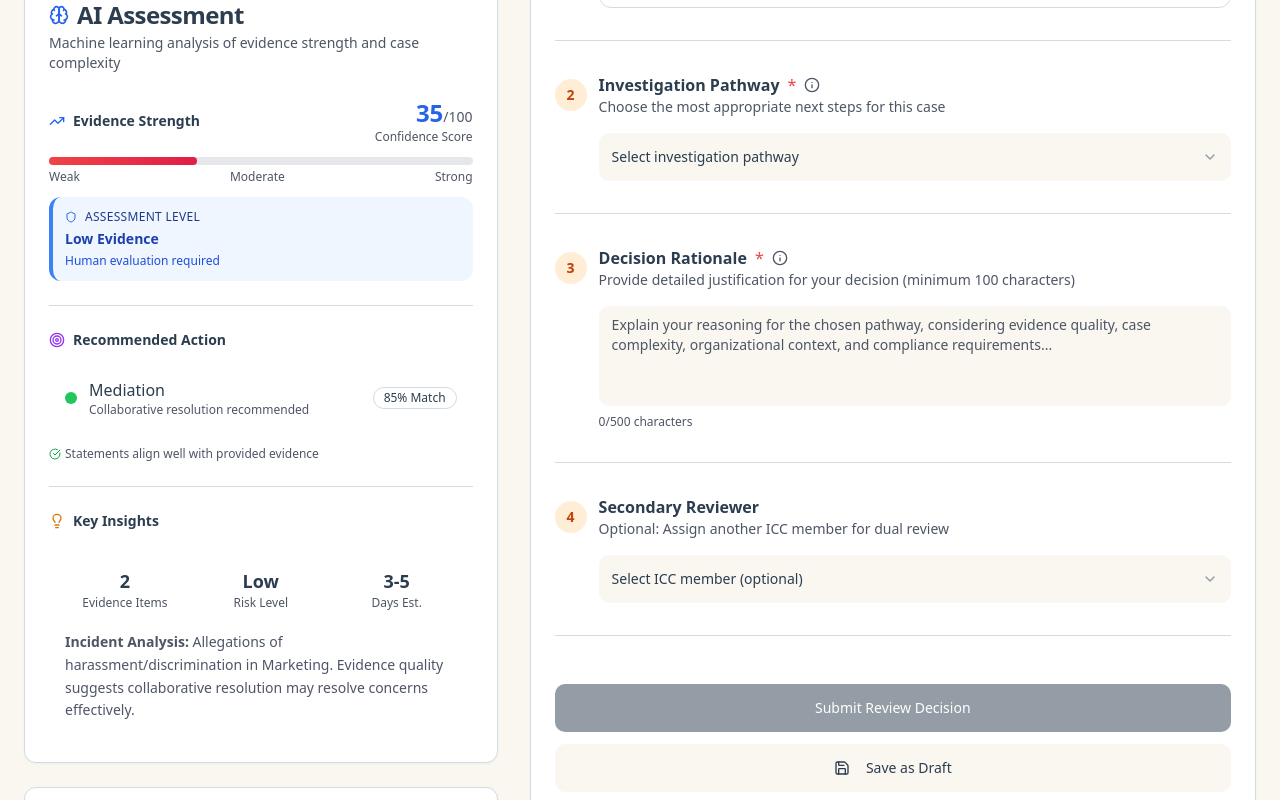
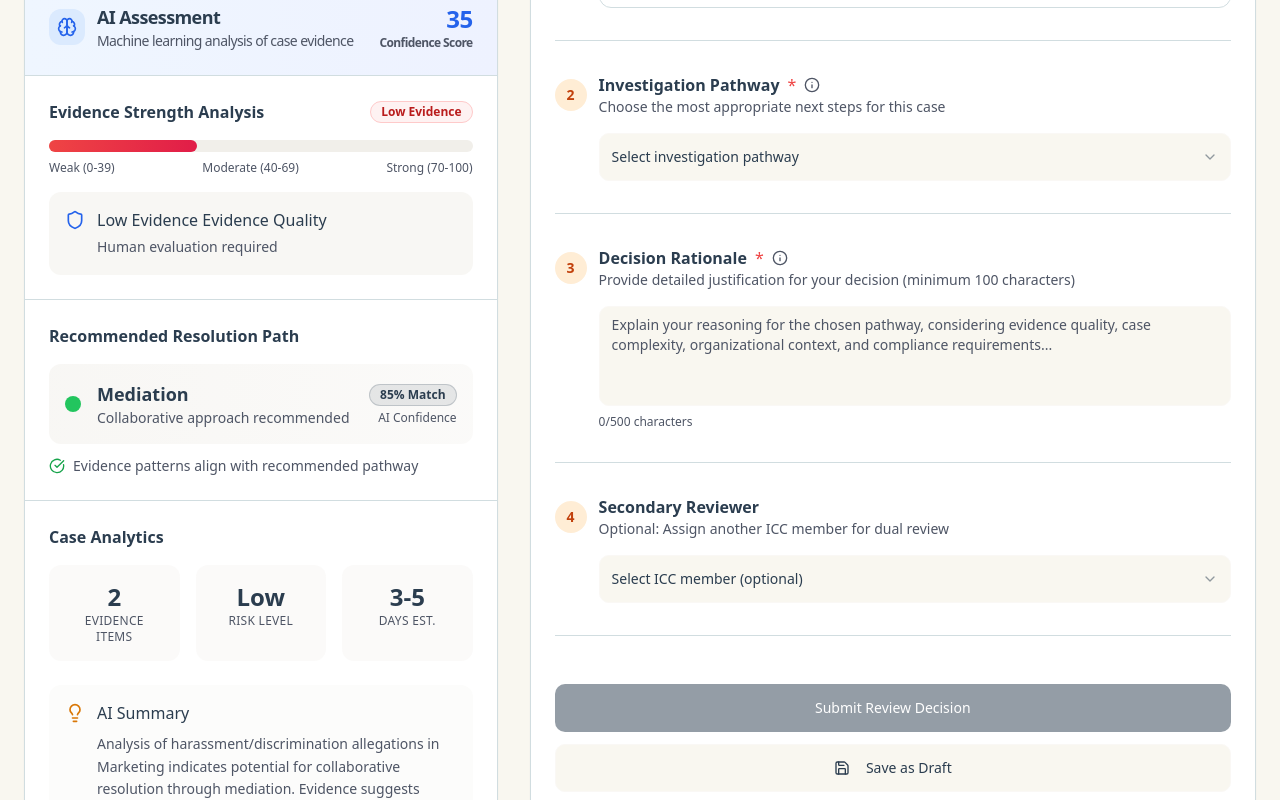
Before and after one commit to divyayaya/POSH-AI, a React (Vite) app: page /human-review/POSH-2024-001 in a window 1280 px wide. Shown: the part 740-1540 px from the top of the page. Built offline with nearby package versions, Linux system fonts and the light colour scheme.

Commit message:
Refactor AI Assessment card design
Improved the design of the AI Assessment card by applying UX and UI best practices. This includes enhancing visual hierarchy, readability, and overall user experience.
-edited src/pages/HumanReview.tsx

```diff
--- a/src/pages/HumanReview.tsx
+++ b/src/pages/HumanReview.tsx
@@ -268,34 +268,49 @@ const HumanReview = () => {
             </Card>
 
             {/* AI Assessment */}
-            <Card>
-              <CardHeader className="pb-6">
-                <CardTitle className="flex items-center text-foreground">
-                  <Brain className="mr-2 h-5 w-5 text-blue-600" />
-                  AI Assessment
-                </CardTitle>
-                <CardDescription className="text-sm">
-                  Machine learning analysis of evidence strength and case complexity
-                </CardDescription>
-              </CardHeader>
-              <CardContent className="space-y-6">
-                {/* Evidence Strength Indicator */}
-                <div className="relative">
-                  <div className="flex items-center justify-between mb-3">
-                    <div className="flex items-center gap-2">
-                      <TrendingUp className="h-4 w-4 text-blue-600" />
-                      <span className="text-sm font-semibold text-foreground">Evidence Strength</span>
+            <Card className="overflow-hidden">
+              <CardHeader className="bg-gradient-to-r from-blue-50 to-indigo-50 border-b">
+                <CardTitle className="flex items-center justify-between text-foreground">
+                  <div className="flex items-center">
+                    <div className="p-2 bg-blue-100 rounded-lg mr-3">
+                      <Brain className="h-5 w-5 text-blue-600" />
+                    </div>
+                    <div>
+                      <div className="text-lg font-semibold">AI Assessment</div>
+                      <div className="text-sm text-muted-foreground font-normal">
+                        Machine learning analysis of case evidence
+                      </div>
+                    </div>
                   </div>
                   <div className="text-right">
-                      <div className="text-2xl font-bold text-blue-600">{case_.evidenceScore}<span className="text-sm font-normal text-muted-foreground">/100</span></div>
+                    <div className="text-2xl font-bold text-blue-600">{case_.evidenceScore}</div>
                     <div className="text-xs text-muted-foreground">Confidence Score</div>
                   </div>
+                </CardTitle>
+              </CardHeader>
+
+              <CardContent className="p-0">
+                {/* Evidence Strength - Primary Focus */}
+                <div className="p-6">
+                  <div className="flex items-center justify-between mb-4">
+                    <h3 className="text-base font-semibold text-foreground">Evidence Strength Analysis</h3>
+                    <Badge
+                      variant="outline"
+                      className={`${
+                        case_.evidenceScore >= 70 ? 'bg-green-50 text-green-700 border-green-200' :
+                        case_.evidenceScore >= 40 ? 'bg-amber-50 text-amber-700 border-amber-200' :
+                        'bg-red-50 text-red-700 border-red-200'
+                      }`}
+                    >
+                      {evidenceLevel.level}
+                    </Badge>
                   </div>
 
+                  <div className="space-y-4">
                     <div className="relative">
-                    <div className="w-full bg-gray-200 rounded-full h-2">
+                      <div className="w-full bg-muted rounded-full h-3">
                         <div
-                        className={`h-2 rounded-full transition-all duration-500 ${
+                          className={`h-3 rounded-full transition-all duration-700 ${
                             case_.evidenceScore >= 70 ? 'bg-gradient-to-r from-green-500 to-emerald-600' :
                             case_.evidenceScore >= 40 ? 'bg-gradient-to-r from-amber-500 to-orange-600' :
                             'bg-gradient-to-r from-red-500 to-rose-600'
@@ -303,94 +318,99 @@ const HumanReview = () => {
                           style={{ width: `${case_.evidenceScore}%` }}
                         />
                       </div>
-                    <div className="flex justify-between text-xs text-muted-foreground mt-1">
-                      <span>Weak</span>
-                      <span>Moderate</span>
-                      <span>Strong</span>
+                      <div className="flex justify-between text-xs text-muted-foreground mt-2">
+                        <span>Weak (0-39)</span>
+                        <span>Moderate (40-69)</span>
+                        <span>Strong (70-100)</span>
                       </div>
                     </div>
 
-                  <div className="mt-3 p-3 rounded-lg border-l-4 border-blue-500 bg-blue-50">
-                    <div className="flex items-center gap-2 mb-1">
-                      <Shield className="h-3 w-3 text-blue-600" />
-                      <span className="text-xs font-medium text-blue-900 uppercase tracking-wide">Assessment Level</span>
+                    <div className="bg-muted/50 rounded-lg p-4">
+                      <div className="flex items-start gap-3">
+                        <Shield className="h-5 w-5 text-blue-600 mt-0.5 flex-shrink-0" />
+                        <div>
+                          <div className="font-medium text-foreground mb-1">{evidenceLevel.level} Evidence Quality</div>
+                          <div className="text-sm text-muted-foreground leading-relaxed">{evidenceLevel.description}</div>
                         </div>
-                    <div className="text-sm font-semibold text-blue-800">{evidenceLevel.level}</div>
-                    <div className="text-xs text-blue-700 mt-1">{evidenceLevel.description}</div>
+                      </div>
+                    </div>
                   </div>
                 </div>
 
                 <Separator />
 
-                {/* Recommended Action */}
-                <div className="space-y-3">
-                  <div className="flex items-center gap-2">
-                    <Target className="h-4 w-4 text-purple-600" />
-                    <span className="text-sm font-semibold text-foreground">Recommended Action</span>
-                  </div>
+                {/* Recommended Action - Clear Decision Support */}
+                <div className="p-6">
+                  <h3 className="text-base font-semibold text-foreground mb-4">Recommended Resolution Path</h3>
 
-                  <div className="flex items-center justify-between p-4">
-                    <div className="flex items-center gap-3">
-                      <div className={`w-3 h-3 rounded-full ${
+                  <div className="bg-gradient-to-r from-muted/50 to-muted/30 rounded-lg p-4">
+                    <div className="flex items-center justify-between">
+                      <div className="flex items-center gap-4">
+                        <div className={`w-4 h-4 rounded-full ${
                           case_.evidenceScore >= 70 ? 'bg-red-500' :
                           case_.evidenceScore >= 40 ? 'bg-amber-500' :
                           'bg-green-500'
                         }`} />
                         <div>
-                        <div className="font-medium text-foreground">
+                          <div className="font-semibold text-foreground text-lg">
                             {case_.evidenceScore < 40 ? 'Mediation' : case_.evidenceScore > 70 ? 'Formal Investigation' : 'Alternative Resolution'}
                           </div>
-                        <div className="text-xs text-muted-foreground">
-                          {case_.evidenceScore < 40 ? 'Collaborative resolution recommended' :
-                           case_.evidenceScore > 70 ? 'Requires comprehensive investigation' :
-                           'Structured resolution process'}
+                          <div className="text-sm text-muted-foreground">
+                            {case_.evidenceScore < 40 ? 'Collaborative approach recommended' :
+                             case_.evidenceScore > 70 ? 'Comprehensive investigation required' :
+                             'Structured resolution with documentation'}
                           </div>
                         </div>
                       </div>
-                    <Badge variant="outline" className="font-medium">
+                      <div className="text-right">
+                        <Badge variant="outline" className="bg-primary/10 text-primary border-primary/20 font-semibold">
                           85% Match
                         </Badge>
+                        <div className="text-xs text-muted-foreground mt-1">AI Confidence</div>
+                      </div>
+                    </div>
                   </div>
 
-                  <div className="text-xs text-muted-foreground flex items-center gap-1">
-                    <CheckCircle className="h-3 w-3 text-green-600" />
-                    Statements align well with provided evidence
+                  <div className="mt-3 flex items-center gap-2 text-sm text-muted-foreground">
+                    <CheckCircle className="h-4 w-4 text-green-600" />
+                    <span>Evidence patterns align with recommended pathway</span>
                   </div>
                 </div>
 
                 <Separator />
 
-                {/* AI Summary */}
-                <div className="space-y-3">
-                  <div className="flex items-center gap-2">
-                    <Lightbulb className="h-4 w-4 text-amber-600" />
-                    <span className="text-sm font-semibold text-foreground">Key Insights</span>
+                {/* Key Metrics & Summary */}
+                <div className="p-6">
+                  <h3 className="text-base font-semibold text-foreground mb-4">Case Analytics</h3>
+
+                  <div className="grid grid-cols-3 gap-4 mb-6">
+                    <div className="text-center p-4 bg-muted/30 rounded-lg">
+                      <div className="text-2xl font-bold text-foreground">{evidence.length}</div>
+                      <div className="text-xs text-muted-foreground uppercase tracking-wide">Evidence Items</div>
                     </div>
-
-                  <div className="p-4">
-                    <div className="space-y-3">
-                      <div className="grid grid-cols-3 gap-4 text-center">
-                        <div className="p-2 rounded">
-                          <div className="text-lg font-bold text-foreground">{evidence.length}</div>
-                          <div className="text-xs text-muted-foreground">Evidence Items</div>
-                        </div>
-                        <div className="p-2 rounded">
-                          <div className="text-lg font-bold text-foreground">
+                    <div className="text-center p-4 bg-muted/30 rounded-lg">
+                      <div className="text-2xl font-bold text-foreground">
                         {case_.evidenceScore < 40 ? 'Low' : case_.evidenceScore > 70 ? 'High' : 'Med'}
                       </div>
-                          <div className="text-xs text-muted-foreground">Risk Level</div>
+                      <div className="text-xs text-muted-foreground uppercase tracking-wide">Risk Level</div>
                     </div>
-                        <div className="p-2 rounded">
-                          <div className="text-lg font-bold text-foreground">3-5</div>
-                          <div className="text-xs text-muted-foreground">Days Est.</div>
+                    <div className="text-center p-4 bg-muted/30 rounded-lg">
+                      <div className="text-2xl font-bold text-foreground">3-5</div>
+                      <div className="text-xs text-muted-foreground uppercase tracking-wide">Days Est.</div>
                     </div>
                   </div>
 
+                  <div className="bg-muted/20 rounded-lg p-4">
+                    <div className="flex items-start gap-3">
+                      <Lightbulb className="h-5 w-5 text-amber-600 mt-0.5 flex-shrink-0" />
+                      <div>
+                        <div className="font-medium text-foreground mb-2">AI Summary</div>
                         <div className="text-sm text-muted-foreground leading-relaxed">
-                        <strong>Incident Analysis:</strong> Allegations of {case_.incidentType.toLowerCase()} in {case_.department}.
-                        Evidence quality suggests {case_.evidenceScore < 40 ? 'collaborative resolution may resolve concerns effectively' :
-                        case_.evidenceScore > 70 ? 'formal procedures required due to severity indicators' :
-                        'balanced approach needed with structured resolution process'}.
+                          Analysis of {case_.incidentType.toLowerCase()} allegations in {case_.department} indicates{' '}
+                          {case_.evidenceScore < 40 ? 'potential for collaborative resolution through mediation. Evidence suggests misunderstandings may be addressed through facilitated dialogue' :
+                          case_.evidenceScore > 70 ? 'serious concerns requiring formal investigation. Evidence quality supports comprehensive review with potential disciplinary outcomes' :
+                          'moderate complexity suitable for structured alternative resolution. Documentation and clear process recommended'}.
+                        </div>
                       </div>
                     </div>
                   </div>
```
Lines whose indentation alone changed are shown as unchanged.
